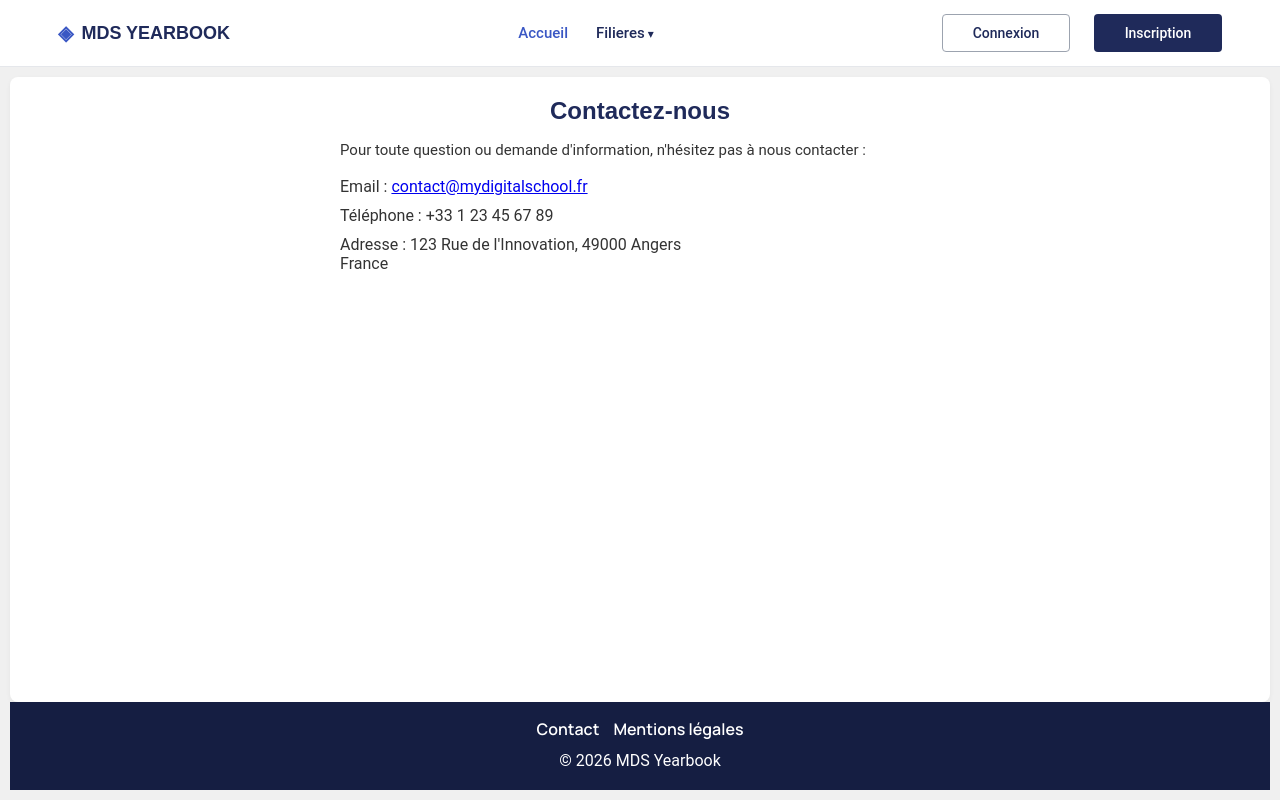
After one commit to MarleyAvix/yearBook, a PHP site: page /pages/contact.html in a window 1280 px wide. The commit adds this page. Run offline with PHP 8.4, Linux system fonts and the light colour scheme.

Commit message:
Refactor CSS links and add contact and legal mentions pages

```diff
--- a/css/style.css
+++ b/css/style.css
@@ -51,7 +51,8 @@ main article p {
 }
 
 /* Titres principaux reutilisant la police de marque. */
-h1, h2 {
+h1,
+h2 {
     font-family: var(--fontH1H2);
     color: var(--primary-color);
     margin-bottom: 20px;
@@ -65,6 +66,7 @@ main h1 {
     margin-bottom: 5px;
     color: #333;
 }
+
 /* Titre de niveau 2 dans le main: plus petit et moins contrasté que les h1. */
 main h2 {
     font-size: 20px;
@@ -73,6 +75,7 @@ main h2 {
     margin-bottom: 5px;
     color: #333;
 }
+
 /* Titre de niveau 3 dans le main: encore plus petit et discret. */
 main h3 {
     font-size: 16px;
@@ -86,6 +89,7 @@ main h3 {
     background-color: #ffffff;
     border-bottom: 1px solid #e5e7eb;
 }
+
 /* Conteneur interne pour centrer le contenu du menu. */
 .mobile-top-nav {
     display: flex;
@@ -98,6 +102,7 @@ main h3 {
 .logo {
     max-width: 120px;
 }
+
 /* Ajustement de la taille du logo dans le menu. */
 .logo img {
     width: 100px;
@@ -110,6 +115,7 @@ main h3 {
     margin-top: 15px;
     width: 100%;
 }
+
 /* Liste des liens de navigation. */
 .menu ul {
     list-style-type: none;
@@ -390,6 +396,7 @@ main h3 {
    Ajustements au-dessus de 860px.
 ========================================================= */
 @media (min-width: 861px) {
+
     /* Mise en ligne de la barre complete en desktop. */
     .navbar-inner {
         flex-direction: row;
@@ -858,3 +865,86 @@ footer p {
         font-size: 15px;
     }
 }
+
+/*=========================================================
+   SECTION 11 - MENTIONS LEGALES
+=========================================================*/
+
+.legal-mentions {
+    max-width: 800px;
+    margin: 0 auto;
+    padding: 20px;
+    background-color: #ffffff;
+    border-radius: 8px;
+    box-shadow: 0 2px 5px rgba(0, 0, 0, 0.05);
+}
+
+/*=========================================================
+   SECTION 12 - CONTACT
+=========================================================*/
+.contact-main {
+    width: 100%;
+    height: 100%;
+    display: flex;
+    justify-content: center;
+    background-color: #f0f0f0;
+}
+
+.contact-section {
+    width: 100%;
+    max-width: 100%;
+    margin: 0;
+    flex: 1;
+    padding: 20px;
+    background-color: #ffffff;
+    border-radius: 8px;
+    box-shadow: 0 2px 5px rgba(0, 0, 0, 0.05);
+    display: flex;
+    flex-direction: column;
+    align-items: center;
+}
+
+.contact-info {
+    width: 100%;
+    max-width: 600px;
+}
+
+.contact-info h1 {
+    margin-top: 0;
+    text-align: center;
+    color: var(--primary-color);
+}
+
+.contact-info ul {
+    list-style-type: none;
+    padding: 0;
+}
+
+.contact-info li {
+    margin-bottom: 10px;
+    font-family: var(--fontP);
+    color: #333;
+}
+
+.contact-info li strong {
+    color: var(--primary-color);
+}
+
+/*responsive contact*/
+/*ajustement du conteneur de contact pour les ecrans plus larges, prend toute la largeur de lecran*/
+@media screen and (max-width: 768px) {
+
+    .contact-section {
+        max-width: 100%;
+        margin: 0;
+        border-radius: 0;
+    }
+
+ .contact-div {
+        display: flex;
+        flex-direction: column;
+        align-items: center;
+        gap: 20px;
+    }
+
+}
--- /dev/null
+++ b/pages/contact.html
@@ -0,0 +1,79 @@
+<!DOCTYPE html>
+<html lang="fr">
+
+<head>
+    <meta charset="UTF-8">
+    <meta name="viewport" content="width=device-width, initial-scale=1.0">
+
+    <link rel="stylesheet" href="../CSS/style.css">
+
+    <link rel="preconnect" href="https://fonts.googleapis.com">
+    <link rel="preconnect" href="https://fonts.gstatic.com" crossorigin>
+    <link href="https://fonts.googleapis.com/css2?family=Manrope:wght@200..800&display=swap" rel="stylesheet">
+    <title>Contact</title>
+</head>
+
+<body>
+    <header>
+        <nav class="site-nav" aria-label="Navigation principale">
+            <div class="navbar-inner">
+                <div class="nav-header">
+                    <a class="brand" href="../index.html">
+                        <span class="brand-icon">◈</span>
+                        <span>MDS YEARBOOK</span>
+                    </a>
+                    <button class="nav-toggle" type="button" aria-expanded="false" aria-label="Ouvrir le menu">
+                        <span class="nav-toggle-bar"></span>
+                        <span class="nav-toggle-bar"></span>
+                        <span class="nav-toggle-bar"></span>
+                    </button>
+                </div>
+
+                <div class="nav-collapsible">
+                    <ul class="nav-links">
+                        <li><a class="active" href="../index.html">Accueil</a></li>
+                        <li class="nav-dropdown">
+                            <button class="nav-dropdown-toggle" type="button">Filieres</button>
+                            <ul class="nav-dropdown-menu">
+                                <li><a href="filiere.html?bts=sio">BTS SIO</a></li>
+                                <li><a href="filiere.html?bts=ciel">BTS CIEL</a></li>
+                            </ul>
+                        </li>
+                    </ul>
+                    <a class="nav-login-btn" href="login.html">Connexion</a>
+                    <a class="nav-login-btn primary" href="register.html">Inscription</a>
+                </div>
+            </div>
+        </nav>
+    </header>
+
+    <main class="contact-main">
+        <section class="contact-section">
+            <article class="contact-info">
+                <h1>Contactez-nous</h1>
+                <div class="contact-div">
+                        <p>Pour toute question ou demande d'information, n'hésitez pas à nous contacter :</p>
+                <ul>
+                    <li>Email : <a href="mailto:contact@mydigitalschool.fr">contact@mydigitalschool.fr</a></li>
+                    <li>Téléphone : +33 1 23 45 67 89</li>
+                    <li>Adresse : 123 Rue de l'Innovation, 49000 Angers
+                        <br>France
+                    </li>
+                </ul>
+                </div>
+
+            </article>
+        </section>
+
+        <footer class="home-footer">
+            <div class="footer-columns">
+                <a href="../pages/contact.html">Contact</a>
+                <a href="../pages/mentions-legales.html">Mentions légales</a>
+            </div>
+            <p>&copy; 2026 MDS Yearbook</p>
+        </footer>
+    </main>
+
+    <script src="../js/script.js"></script>
+ </body>
+</html>
```
Also changed, not shown: pages/login.html (+3 -4 lines), pages/mentions-legales.html (added, +92 -0 lines), pages/register.html (+3 -4 lines).
